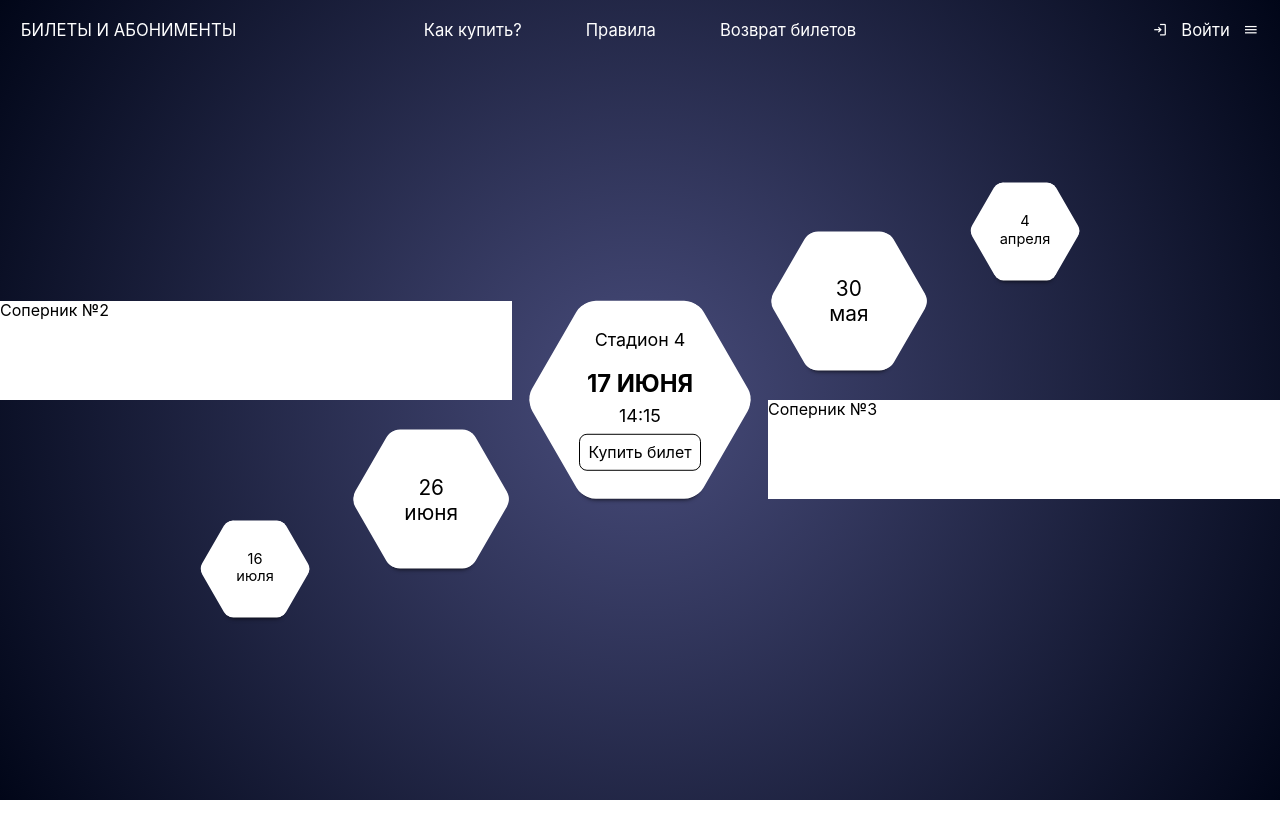
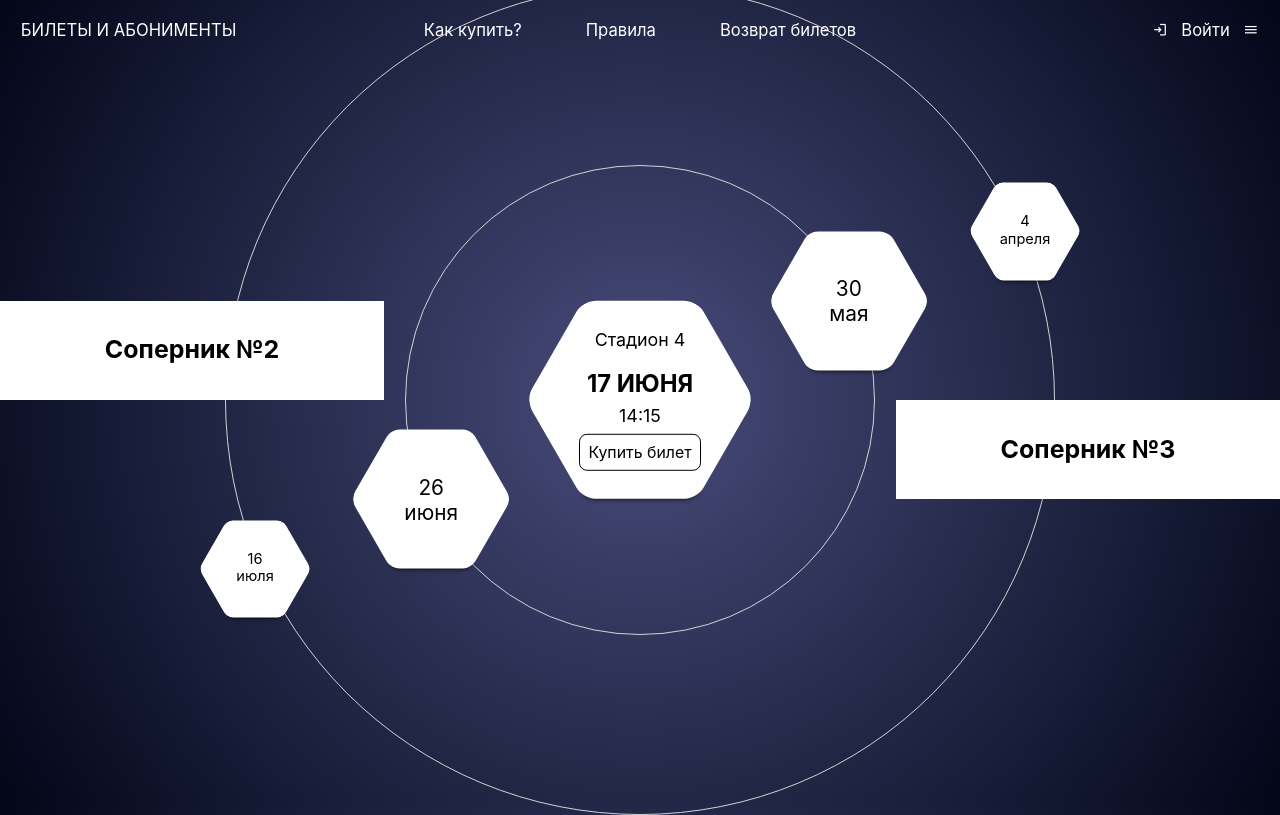
Before and after one commit to Hephzibah8625/InfomatikaWebTask, a Vue app: page / in a window 1280 px wide. Built offline with nearby package versions, Linux system fonts and the light colour scheme.

Commit message:
Add background circles and fix enemy bars

```diff
--- a/src/App.vue
+++ b/src/App.vue
@@ -1,5 +1,5 @@
 <script setup>
-import { onBeforeUnmount, onMounted, ref } from 'vue';
+import { onBeforeMount, onBeforeUnmount, onMounted, ref } from 'vue';
 import Hexagon from './components/Hexagon.vue';
 
 const initList = [
@@ -27,6 +27,10 @@ const endIndex = ref(currentIndex.value + displayDelta.value);
 const updateKey = ref(0);
 
 // Lifecycle Hooks
+
+onBeforeMount(() => {
+  calculateCoords();
+});
 
 onMounted(() => {
   for (let i = startIndex.value; i <= endIndex.value; i++) {
@@ -299,6 +303,23 @@ const getPositionStyle = (top, left, width, height) => {
   }
 }
 
+const getCircleStyle = (idx) => {
+  console.log(idx);
+  const middleIdx = Math.floor(coords.value.length / 2);
+
+  const dH = coords.value[middleIdx].y - coords.value[middleIdx + idx].y + coords.value[middleIdx].height / 2;
+  const dW = coords.value[middleIdx + idx].x - coords.value[middleIdx].x - coords.value[middleIdx].width / 2;
+
+  const radius = Math.sqrt(dH * dH + dW * dW);
+
+  return getPositionStyle(
+    height.value / 2 - radius,
+    width.value / 2 - radius,
+    radius * 2,
+    radius * 2
+  );
+}
+
 </script>
 
 <template>
@@ -325,7 +346,7 @@ const getPositionStyle = (top, left, width, height) => {
       :style="getPositionStyle(
         height / 2 - initHeight / 2,
         0,
-        width / 2 - initWidth,
+        width / 2 - initWidth * 2,
         initHeight / 2
       )"
     >
@@ -335,13 +356,19 @@ const getPositionStyle = (top, left, width, height) => {
       class="enemy-line"
       :style="getPositionStyle(
         height / 2,
-        width / 2 + initWidth,
-        width / 2 - initWidth,
+        width / 2 + initWidth * 2,
+        width / 2 - initWidth * 2,
         initHeight / 2
       )"
     >
       <div>{{  initList[currentIndex].right_team }}</div>
     </div>
+
+    <div
+      class="circle"
+      v-for="i in displayDelta"
+      :style="getCircleStyle(i)"
+    />
 
     <Hexagon
       v-for="(hexagonData, hexagonIdx) of listToDisplay"
@@ -419,6 +446,18 @@ a:hover::before {
 .enemy-line {
   position: absolute;
   background-color: white;
+  font-size: calc(var(--index) * 1.2);
+  font-weight: bold;
+  display: flex;
+  align-items: center;
+  justify-content: center;
+}
+
+.circle {
+  position: absolute;
+  border: 1px solid lightgray;
+  border-radius: 100%;
+  z-index: -1000;
 }
 
 </style>
--- a/src/style.css
+++ b/src/style.css
@@ -12,6 +12,7 @@
   -moz-osx-font-smoothing: grayscale;
 
   --index: calc(1vh + 1vw);
+  overflow: hidden;
 }
 
 * {
```
